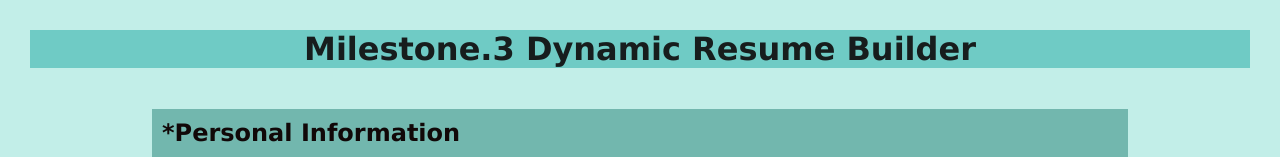
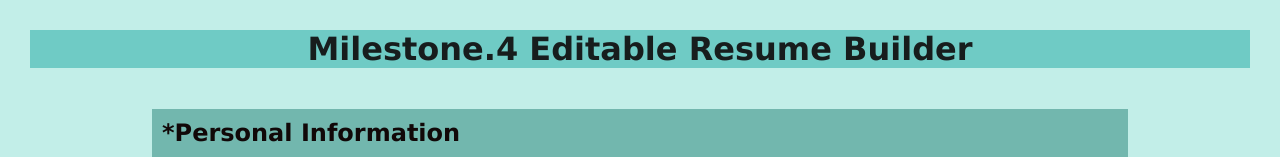
Before and after one commit to Iqra-Rasheed/Hackthon-Milestone_04, a plain HTML site: page index.html in a window 1280 px wide. Shown: the top 157 px of the page. Drawn offline with Linux system fonts and the light colour scheme.

Commit message:
first commit

```diff
--- a/index.html
+++ b/index.html
@@ -8,7 +8,7 @@
 
 </head>
 <body>
-<div class="heading"></div><strong><h1>Milestone.3 Dynamic Resume Builder</h1></strong></div>
+<div class="heading"></div><strong><h1>Milestone.4 Editable Resume Builder</h1></strong></div>
 <div class="main"><form id="resumeform">
  <div class="personal"><strong>*Personal Information</strong></div>
  <label for="picture"class="inputname"id="upload"><strong>Upload Picture</strong></label><br><br>
```
